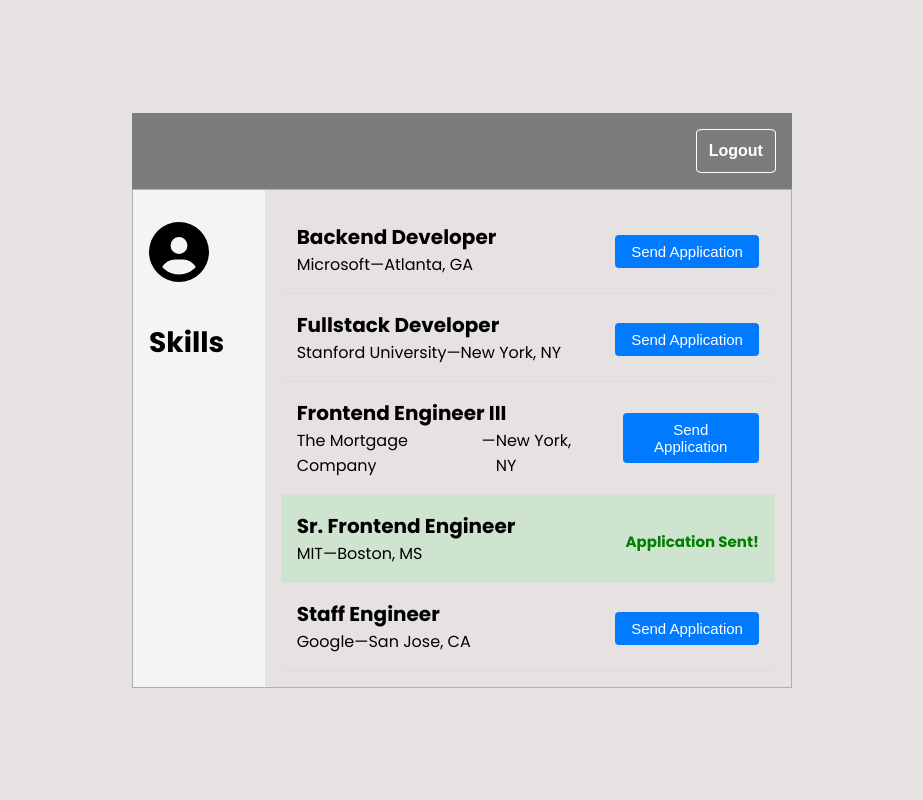
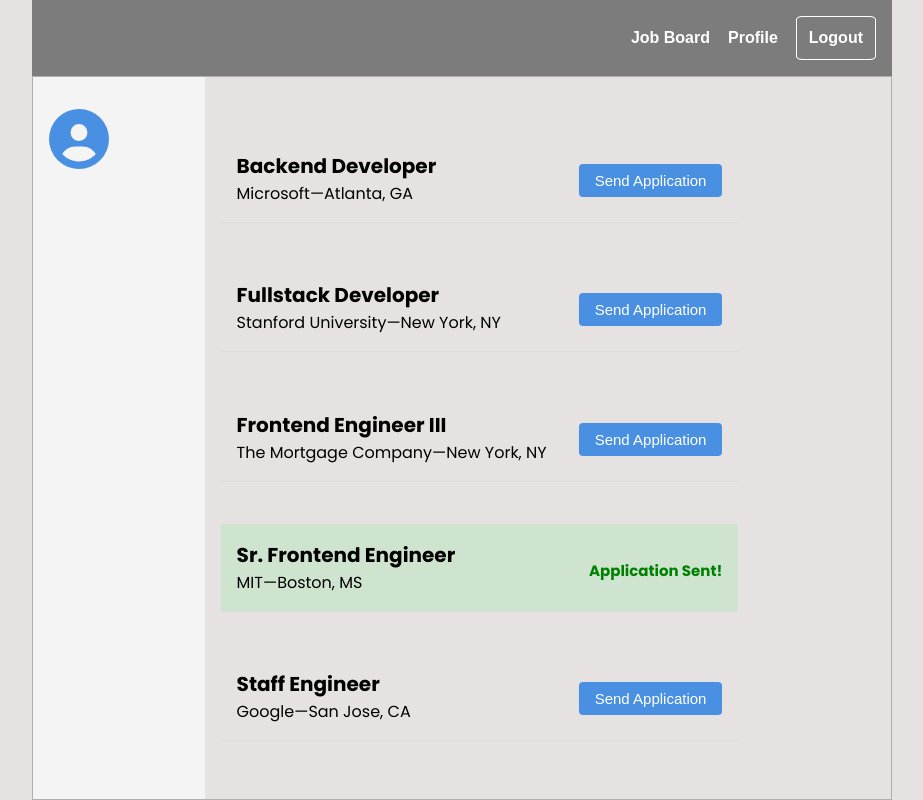
Before and after one commit to fnez/job-portal-form, a React (Create React App) app: page /home in a window 1280 px wide. Shown: the whole page, without its empty margins (178-1101 px from the left). Built offline with nearby package versions, Linux system fonts and the light colour scheme.

Commit message:
Separating job-board & profile-page from homepage, update CSS

```diff
--- a/src/App.tsx
+++ b/src/App.tsx
@@ -1,6 +1,5 @@
 import { LoginForm } from "./components/LoginForm/LoginForm.tsx";
 import { CreateProfilePage } from "./pages/CreateProfilePage/CreateProfilePage.tsx";
-import { ProfilePage } from "./pages/ProfilePage/ProfilePage.tsx";
 import { HomePage } from "./pages/HomePage/HomePage.tsx";
 import { createBrowserRouter, RouterProvider } from "react-router-dom";
 import { NotFoundPage } from "./pages/NotFoundPage.tsx";
@@ -17,14 +16,6 @@ const router = createBrowserRouter([
   {
     path: "/create-profile",
     element: <CreateProfilePage />,
-  },
-  {
-    path: "/profile",
-    element: (
-      <ProtectedRoute>
-        <ProfilePage />
-      </ProtectedRoute>
-    ),
   },
   {
     path: "/home",
--- a/src/data/initialFormData.ts
+++ b/src/data/initialFormData.ts
@@ -19,5 +19,7 @@ export const INITIAL_DATA: FormData = {
     { cPlusPlus: { checked: false } },
     { rust: { checked: false } },
     { go: { checked: false } },
+    { html: { checked: false } },
+    { css: { checked: false } },
   ],
 };
--- a/src/pages/HomePage/HomePage.css
+++ b/src/pages/HomePage/HomePage.css
@@ -1,46 +1,8 @@
-.homePageContainer {
+.mainContainer {
+  min-width: 860px;
+  min-height: 800px;
   display: flex;
-  flex-grow: 1;
-  height: 100%;
-  border: 1px solid rgb(175, 175, 175);
-}
-
-.panel {
-  flex: 0 0 20%;
-  background-color: #f4f4f4;
-  padding: 1rem;
-  box-sizing: border-box;
-}
-
-.panel .profileDetailsContainer {
-  display: flex;
-  margin-bottom: 24px;
-  align-items: center;
-}
-
-.panel .profileDetailsContainer .profileDetails h2 {
-  font-size: 28px;
-  margin: 0;
-}
-
-.panel .profileImg {
-  width: 60px;
-  height: 60px;
-  margin: 16px 16px 16px 0;
-}
-
-.panel .bioContainer ul.skills {
-  list-style-type: none;
-}
-
-.panel .bioContainer ul.skills li {
-  font-size: 18px;
-  padding: 8px 0;
-}
-
-.jobBoard {
-  flex: 1 1 80%;
-  padding: 1rem;
+  flex-direction: column;
 }
 
 .navigationBar {
@@ -54,63 +16,17 @@
 
 .navigationBar button {
   background: none;
+  border: none;
   color: inherit;
+  cursor: pointer;
+  font-size: 1rem;
+  font-weight: bold;
+  text-decoration: none;
+  margin-left: 18px;
+}
+
+.navigationBar .logoutBtn {
   border: 1px solid white;
   padding: 12px;
   border-radius: 8%;
-  cursor: pointer;
-  font-size: 1rem;
-  font-weight: bold;
 }
-
-/* Styles for the bioContainer */
-.bioContainer h1,
-.bioContainer h2 {
-  margin: 0.5rem 0;
-}
-
-/* Job board styling */
-.jobBoard ul {
-  padding: 0;
-}
-
-.jobBoard li {
-  padding: 1rem;
-  border-bottom: 1px solid #ddd;
-  display: flex;
-  align-items: center;
-  justify-content: space-between;
-}
-
-.jobInfoContainer h3 {
-  font-size: 20px;
-}
-
-.jobInfo {
-  display: flex;
-  font-size: 16px;
-}
-
-.status button {
-  background-color: #007bff;
-  color: #fff;
-  border: none;
-  cursor: pointer;
-  padding: 0.5rem 1rem;
-  font-size: 15px;
-  border-radius: 4px;
-}
-
-.sent {
-  background-color: #cfe4cf;
-}
-
-.status {
-  margin-left: 32px;
-}
-
-.status .sentText {
-  color: green;
-  font-weight: bold;
-  font-size: 15px;
-}
--- a/src/pages/HomePage/HomePage.tsx
+++ b/src/pages/HomePage/HomePage.tsx
@@ -1,32 +1,29 @@
-import React, { useContext, useState } from "react";
-import { FaCircleUser } from "react-icons/fa6";
+import { useContext, useState } from "react";
 import { useNavigate } from "react-router-dom";
 import DataContext from "../../context/DataContext.tsx";
 import { INITIAL_DATA } from "../../data/initialFormData.ts";
 import { JOB_BOARD_DATA } from "../../data/jobBoardData.ts";
 import "./HomePage.css";
+import { JobBoardPage } from "../JobBoardPage/JobBoardPage.tsx";
+import { ProfilePage } from "../ProfilePage/ProfilePage.tsx";
 
 export const HomePage = () => {
   const navigate = useNavigate();
   const { data, setData } = useContext(DataContext);
-  const { firstName, lastName, email, programmingLanguages } = data;
+  const {
+    firstName,
+    lastName,
+    email,
+    programmingLanguages,
+    companies,
+    phoneNumber,
+  } = data;
   const [jobData, setJobData] = useState(JOB_BOARD_DATA);
+  const [activePage, setActivePage] = useState("home");
 
   const capitalize = (word: string) =>
     word.charAt(0).toUpperCase() + word.slice(1);
   const name = `${capitalize(firstName)} ${capitalize(lastName)}`;
-
-  const selectedLanguages = programmingLanguages
-    .filter((lang) => {
-      const key = Object.keys(lang)[0];
-      return lang[key].checked;
-    })
-    .map((lang) => {
-      if (Object.keys(lang)[0] === "cPlusPlus") {
-        return "C++";
-      }
-      return Object.keys(lang)[0];
-    });
 
   const handleLogout = () => {
     setData(INITIAL_DATA);
@@ -41,64 +38,39 @@ export const HomePage = () => {
     );
   };
 
-  console.log("data is ", data);
+  const handleNavigation = () => {
+    const active = activePage === "home" ? "profile" : "home";
+    setActivePage(active);
+  };
 
   return (
-    <>
+    <div className="mainContainer">
       <div className="navigationBar">
         {" "}
-        <button type="button" onClick={handleLogout}>
+        <button onClick={handleNavigation}>Job Board</button>
+        <button onClick={handleNavigation}>Profile</button>
+        <button className="logoutBtn" type="button" onClick={handleLogout}>
           Logout
         </button>
       </div>
-      <div className="homePageContainer">
-        <div className="panel">
-          <div className="bioContainer">
-            {/* <img src="" alt="profile-picture" />
-             */}
-            <div className="profileDetailsContainer">
-              <FaCircleUser className="profileImg" />
-              <div className="profileDetails">
-                <h2>{name}</h2>
-                <span>{email}</span>
-              </div>
-            </div>
-
-            <h3>Skills</h3>
-            <ul className="skills">
-              {selectedLanguages.map((lang) => (
-                <li key={lang}>{capitalize(lang)}</li>
-              ))}
-            </ul>
-          </div>
-        </div>
-        <div className="jobBoard">
-          <ul>
-            {jobData.map((job) => (
-              <li className={job.applied ? "sent" : ""}>
-                <div className="jobInfoContainer">
-                  <h3>{job.title}</h3>
-                  <div className="jobInfo">
-                    <p>{job.company}</p>—<span>{job.location}</span>
-                  </div>
-                </div>
-                <div className="status">
-                  {job.applied ? (
-                    <span className="sentText">Application Sent!</span>
-                  ) : (
-                    <button
-                      type="button"
-                      onClick={() => handleSendApplication(job.id)}
-                    >
-                      Send Application
-                    </button>
-                  )}
-                </div>
-              </li>
-            ))}
-          </ul>
-        </div>
-      </div>
-    </>
+      {activePage === "home" && (
+        <JobBoardPage
+          jobData={jobData}
+          name={name}
+          email={email}
+          handleSend={handleSendApplication}
+        />
+      )}
+      {activePage === "profile" && (
+        <ProfilePage
+          programmingLanguages={programmingLanguages}
+          name={name}
+          capitalize={capitalize}
+          email={email}
+          companies={companies}
+          phoneNumber={phoneNumber}
+        />
+      )}
+    </div>
   );
 };
--- /dev/null
+++ b/src/pages/JobBoardPage/JobBoardPage.css
@@ -0,0 +1,99 @@
+.jobBoardContainer {
+  display: flex;
+  flex-grow: 1;
+  height: 100%;
+  border: 1px solid rgb(175, 175, 175);
+}
+
+.panel {
+  flex: 0 0 20%;
+  background-color: #f4f4f4;
+  padding: 1rem;
+  box-sizing: border-box;
+}
+
+.panel .profileDetailsContainer {
+  display: flex;
+  margin-bottom: 24px;
+  align-items: center;
+}
+
+.panel .profileDetailsContainer .profileDetails h2 {
+  font-size: 28px;
+  margin: 0;
+}
+
+.panel .profileImg {
+  width: 60px;
+  height: 60px;
+  margin: 16px 16px 16px 0;
+}
+
+.panel .bioContainer ul.skills {
+  list-style-type: none;
+}
+
+.panel .bioContainer ul.skills li {
+  font-size: 18px;
+  padding: 8px 0;
+}
+
+.jobBoard {
+  display: flex;
+  padding: 1rem;
+}
+
+/* Styles for the bioContainer */
+.bioContainer h1,
+.bioContainer h2 {
+  margin: 0.5rem 0;
+}
+
+/* Job board styling */
+.jobBoard ul {
+  padding: 0;
+  display: flex;
+  flex-direction: column;
+  justify-content: space-evenly;
+}
+
+.jobBoard li {
+  padding: 1rem;
+  border-bottom: 1px solid #ddd;
+  display: flex;
+  align-items: center;
+  justify-content: space-between;
+}
+
+.jobInfoContainer h3 {
+  font-size: 20px;
+}
+
+.jobInfo {
+  display: flex;
+  font-size: 16px;
+}
+
+.status button {
+  background-color: #4a90e2;
+  color: #fff;
+  border: none;
+  cursor: pointer;
+  padding: 0.5rem 1rem;
+  font-size: 15px;
+  border-radius: 4px;
+}
+
+.sent {
+  background-color: #cfe4cf;
+}
+
+.status {
+  margin-left: 32px;
+}
+
+.status .sentText {
+  color: green;
+  font-weight: bold;
+  font-size: 15px;
+}
--- /dev/null
+++ b/src/pages/JobBoardPage/JobBoardPage.tsx
@@ -0,0 +1,49 @@
+import { FaCircleUser } from "react-icons/fa6";
+import { JobBoardPageProps } from "src/types/Types.ts";
+import "./JobBoardPage.css";
+
+export const JobBoardPage = ({
+  jobData,
+  name,
+  email,
+  handleSend,
+}: JobBoardPageProps) => {
+  return (
+    <div className="jobBoardContainer">
+      <div className="panel">
+        <div className="bioContainer">
+          <div className="profileDetailsContainer">
+            <FaCircleUser className="profileImg" />
+            <div className="profileDetails">
+              <h2>{name}</h2>
+              <span>{email}</span>
+            </div>
+          </div>
+        </div>
+      </div>
+      <div className="jobBoard">
+        <ul>
+          {jobData.map((job) => (
+            <li className={job.applied ? "sent" : ""}>
+              <div className="jobInfoContainer">
+                <h3>{job.title}</h3>
+                <div className="jobInfo">
+                  <p>{job.company}</p>—<span>{job.location}</span>
+                </div>
+              </div>
+              <div className="status">
+                {job.applied ? (
+                  <span className="sentText">Application Sent!</span>
+                ) : (
+                  <button type="button" onClick={() => handleSend(job.id)}>
+                    Send Application
+                  </button>
+                )}
+              </div>
+            </li>
+          ))}
+        </ul>
+      </div>
+    </div>
+  );
+};
--- /dev/null
+++ b/src/pages/ProfilePage/ProfilePage.css
@@ -0,0 +1,115 @@
+.userProfile {
+  font-family: Arial, sans-serif;
+  color: #333;
+}
+
+/* Sections */
+.aboutSection,
+.skillsSection,
+.workHistorySection {
+  padding: 20px;
+  border: 1px solid #ddd;
+  background-color: #fafafa;
+}
+
+/* Section Headings */
+.aboutSection h3,
+.skillsSection h3,
+.workHistorySection h3 {
+  margin-bottom: 15px;
+  font-size: 1.5em;
+  color: #555;
+}
+
+/* Profile Image */
+.profileImg {
+  font-size: 100px;
+  color: #4a90e2;
+  margin-bottom: 20px;
+}
+
+/* Information Container */
+.info {
+  display: flex;
+  flex-direction: column;
+  gap: 15px;
+}
+
+/* Individual Info Items */
+.infoItem h4 {
+  margin: 0;
+  font-size: 1.1em;
+  color: #666;
+}
+
+.infoItem p {
+  margin: 5px 0 0 0;
+  font-size: 1em;
+  color: #444;
+}
+
+/* Skills List */
+.skillsList {
+  list-style-type: none;
+  padding: 0;
+  display: flex;
+  flex-wrap: wrap;
+  gap: 10px;
+}
+
+.skillItem {
+  background-color: #4a90e2;
+  color: #fff;
+  padding: 8px 12px;
+  border-radius: 20px;
+  font-size: 0.9em;
+}
+
+/* Work History List */
+.workHistoryList {
+  list-style-type: none;
+  padding: 0;
+}
+
+.workHistoryItem {
+  margin-bottom: 20px;
+  padding: 15px;
+  border: 1px solid #eee;
+  border-radius: 6px;
+  background-color: #fff;
+}
+
+.workHistoryItem h4 {
+  margin: 0 0 5px 0;
+  font-size: 1.2em;
+  color: #333;
+}
+
+.workHistoryItem h5 {
+  margin: 3px 0;
+  font-size: 1em;
+  color: #555;
+}
+
+.workHistoryItem p {
+  margin-top: 10px;
+  font-size: 0.95em;
+  color: #666;
+}
+
+/* Logout Section */
+.logoutSection {
+  text-align: center;
+  margin-top: 20px;
+}
+
+.logoutButton {
+  background-color: #e74c3c;
+  color: #fff;
+  border: none;
+  padding: 10px 20px;
+  font-size: 1em;
+  border-radius: 25px;
+  cursor: pointer;
+  transition: background-color 0.3s ease;
+}
```
Also changed, not shown: src/pages/ProfilePage/ProfilePage.tsx (+76 -3 lines), src/types/Types.ts (+18 -0 lines).
